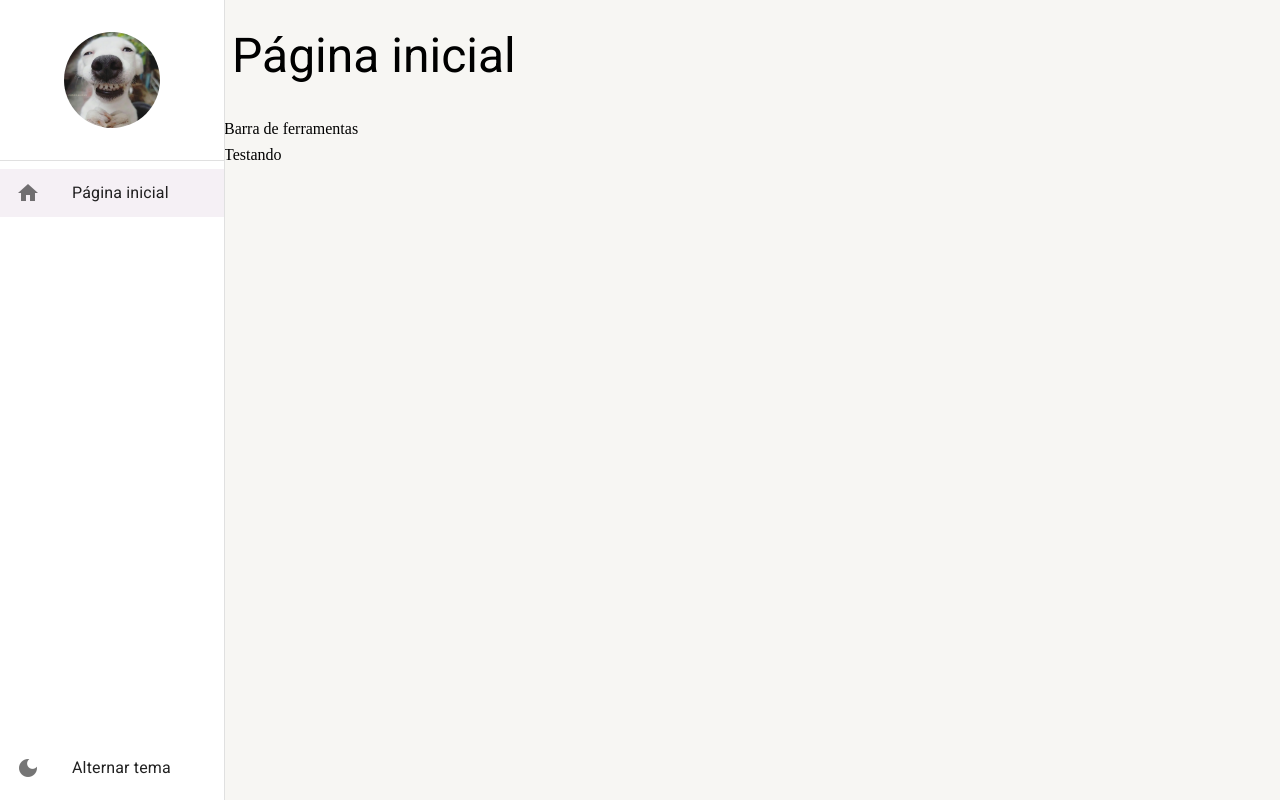
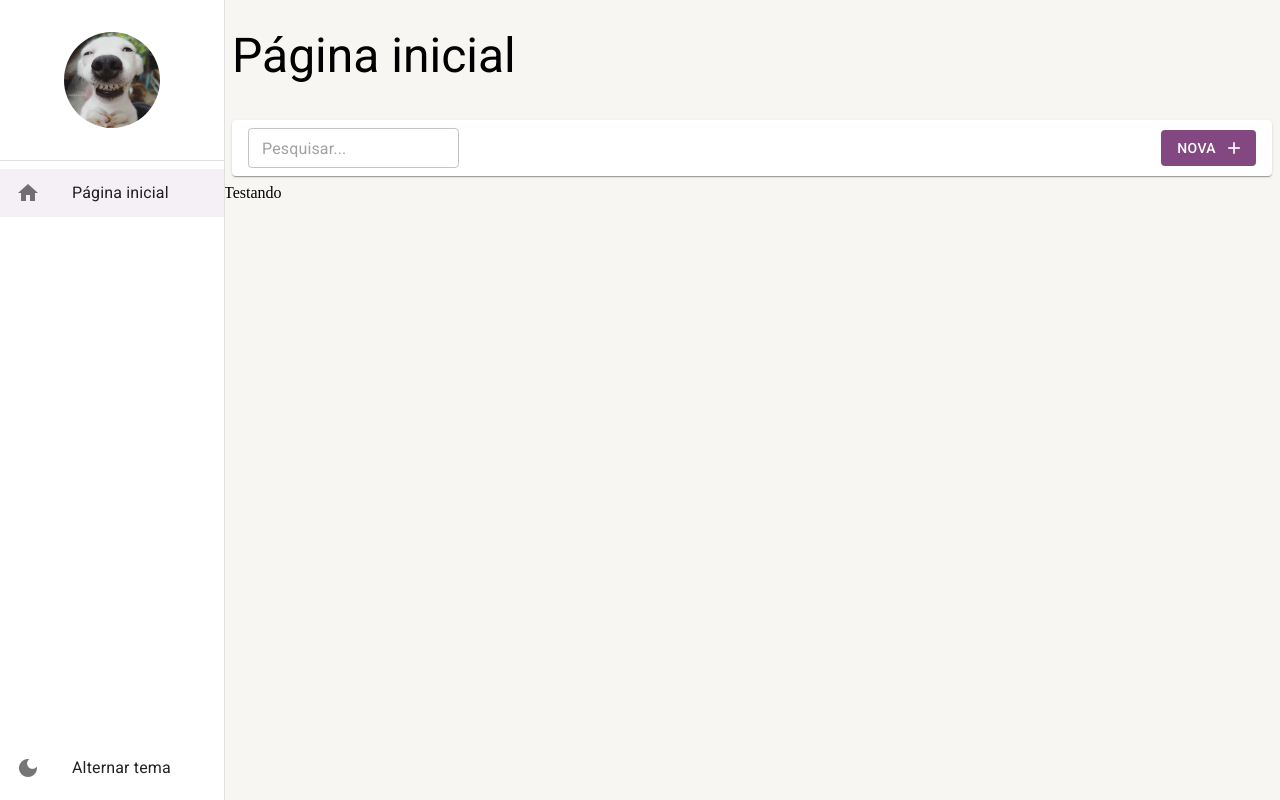
Before and after one commit to Emerson-lab/search-city-web-app, a React (Create React App) app: page /pagina-inicial in a window 1280 px wide. Built offline with nearby package versions, Linux system fonts and the light colour scheme.

Commit message:
Barra De Ferramentas

```diff
--- a/src/pages/dashboard/Dashboard.tsx
+++ b/src/pages/dashboard/Dashboard.tsx
@@ -1,10 +1,16 @@
+import { BarraDeFerramentas } from "../../shared/components"
 import { LayoutBaseDePagina } from "../../shared/layouts"
 
 export const Dashboard = () => {
   return (
     <LayoutBaseDePagina
       titulo="Página inicial"
-      barraDeFerramentas={<>Barra de ferramentas</>}
+      barraDeFerramentas={
+        <BarraDeFerramentas
+          mostrarInputBusca
+          textBotaoNovo="Nova"
+        />
+      }
     >
       Testando
     </LayoutBaseDePagina>
--- /dev/null
+++ b/src/shared/components/barra-de-ferramentas/BarraDeFerramentas.tsx
@@ -0,0 +1,69 @@
+import {
+  Box,
+  Button,
+  Icon,
+  Paper,
+  TextField,
+  useTheme
+} from '@mui/material';
+
+interface IBarraDeFerramentas {
+  textoDaBusca?: string;
+  mostrarInputBusca?: boolean;
+  aoMudarTextoDeBusca?: (novoTexto: string) => void;
+  textBotaoNovo?: string;
+  mostrarBotaoNovo?: boolean;
+  aoClicarEmNovo?: () => void;
+}
+
+export const BarraDeFerramentas: React.FC<IBarraDeFerramentas> = ({
+  aoMudarTextoDeBusca,
+  mostrarInputBusca = false,
+  textoDaBusca = '',
+  aoClicarEmNovo,
+  mostrarBotaoNovo = true,
+  textBotaoNovo = 'Novo'
+}) => {
+  const theme = useTheme();
+
+  return (
+    <Box
+      height={theme.spacing(5)}
+      marginX={1}
+      padding={1}
+      paddingX={2}
+      display="flex"
+      alignItems="center"
+      gap={1}
+      component={Paper}
+    >
+      {mostrarInputBusca ?
+        <TextField
+          size="small"
+          placeholder='Pesquisar...'
+          value={textoDaBusca}
+          onChange={(e) => aoMudarTextoDeBusca?.(e.target.value)}
+        />
+        :
+        null
+      }
+
+      <Box flex={1} display="flex" justifyContent="end">
+        {mostrarBotaoNovo ?
+          <Button
+            variant="contained"
+            color="primary"
+            disableElevation
+            endIcon={<Icon>add</Icon>}
+            onClick={aoClicarEmNovo}
+          >
+            {textBotaoNovo}
+          </Button>
+          :
+          null
+        }
+
+      </Box>
+    </Box>
+  )
+}
--- a/src/shared/components/index.ts
+++ b/src/shared/components/index.ts
@@ -1 +1,2 @@
+export * from './barra-de-ferramentas/BarraDeFerramentas';
 export * from './menu-lateral/MenuLateral';
```
